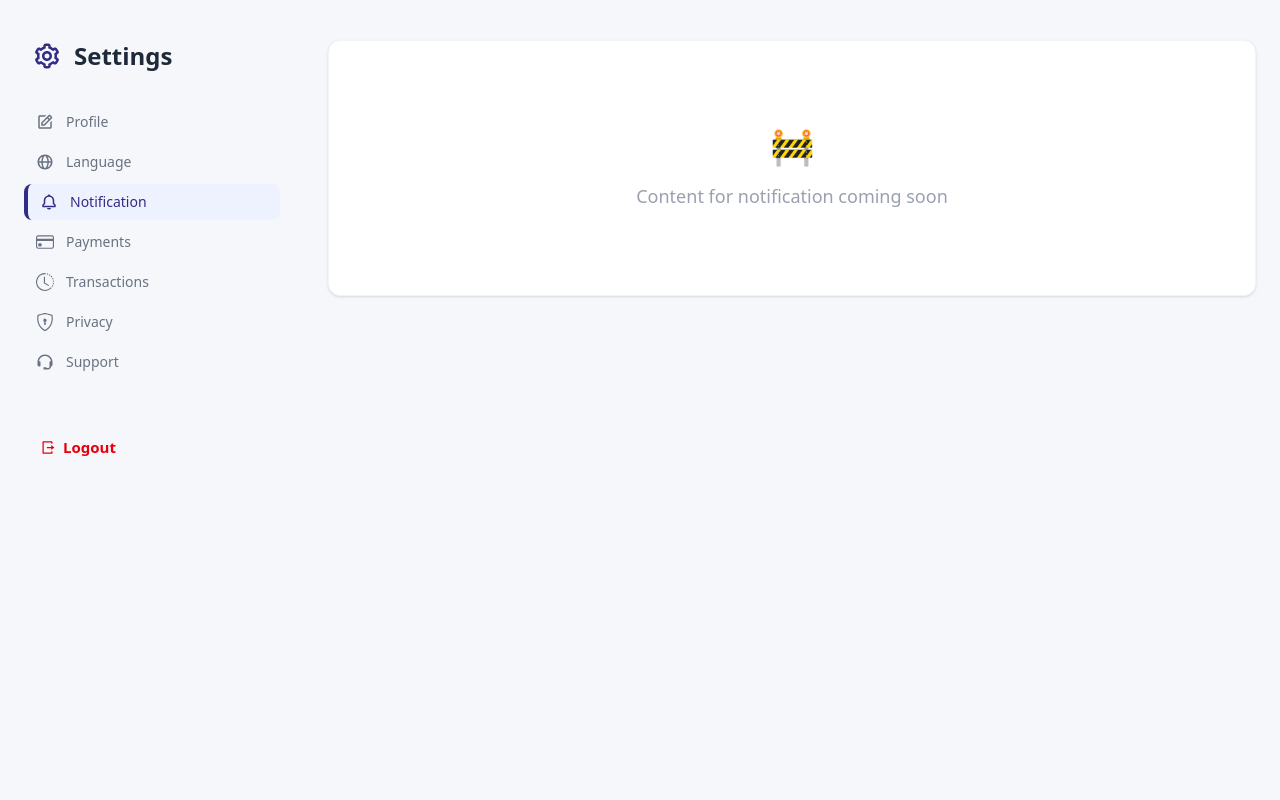
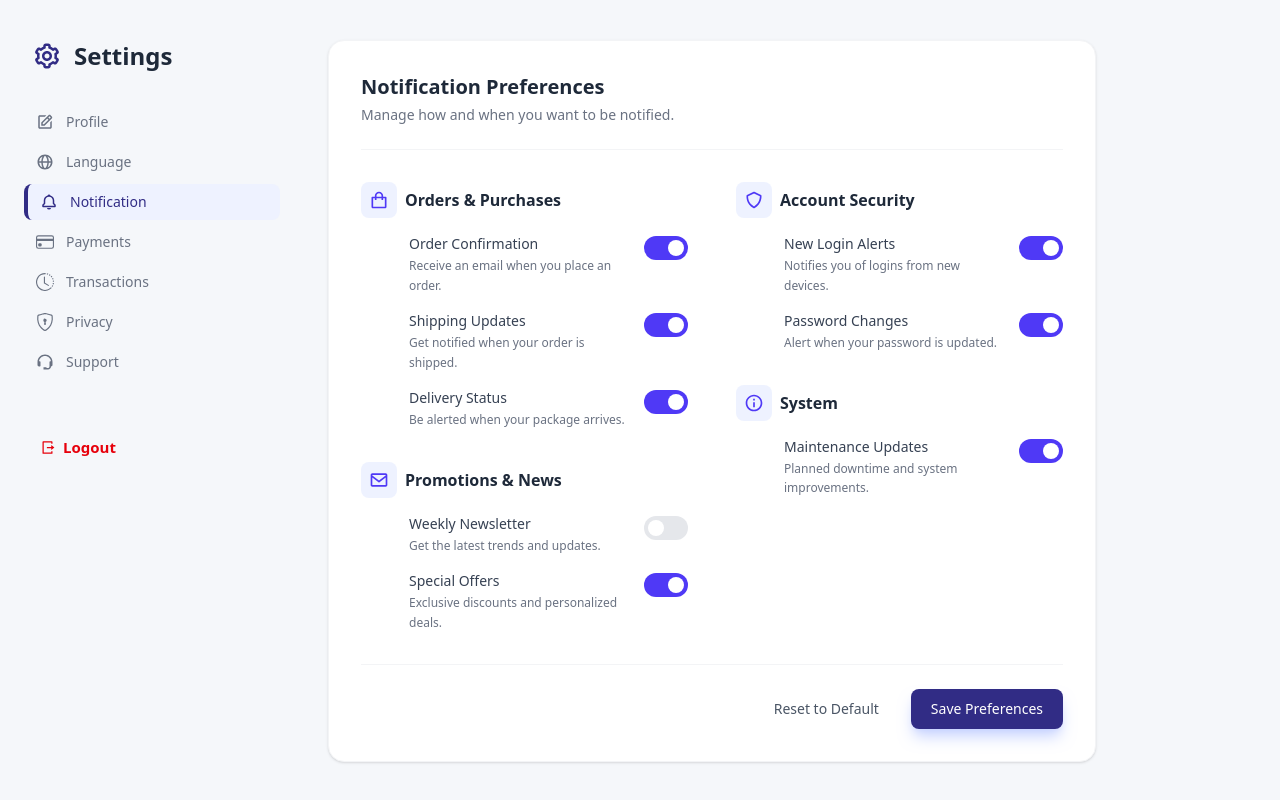
Before and after one commit to 4bjith/GroupProject-OnlineStore, a React (Vite) app in the folder Frontend-main/: page /settings in a window 1280 px wide. Both pictures are taken after a click on the button "Notification". Built offline with nearby package versions, Linux system fonts and the light colour scheme.

Commit message:
notification settings created ui only

```diff
--- /dev/null
+++ b/Frontend-main/src/components/Notification.jsx
@@ -0,0 +1,161 @@
+import React, { useState } from 'react';
+import { BiBell, BiEnvelope, BiShoppingBag, BiShield, BiInfoCircle } from 'react-icons/bi';
+
+const Notification = () => {
+    // Mock state for UI demonstration
+    const [settings, setSettings] = useState({
+        // Order Updates
+        orderConfirmation: true,
+        orderShipped: true,
+        orderDelivered: true,
+
+        // Account Activity
+        loginAlert: true,
+        passwordChange: true,
+
+        // Promotions
+        newsletter: false,
+        specialOffers: true,
+
+        // System
+        maintenance: true,
+    });
+
+    const handleToggle = (key) => {
+        setSettings(prev => ({ ...prev, [key]: !prev[key] }));
+    };
+
+    const Toggle = ({ active, onClick }) => (
+        <button
+            onClick={onClick}
+            className={`relative inline-flex h-6 w-11 items-center rounded-full transition-colors focus:outline-none focus:ring-2 focus:ring-indigo-500 focus:ring-offset-2 ${active ? 'bg-indigo-600' : 'bg-gray-200'
+                }`}
+        >
+            <span
+                className={`inline-block h-4 w-4 transform rounded-full bg-white transition-transform ${active ? 'translate-x-6' : 'translate-x-1'
+                    }`}
+            />
+        </button>
+    );
+
+    const Section = ({ title, icon: Icon, children }) => (
+        <div className="mb-8 last:mb-0">
+            <div className="flex items-center gap-2 mb-4">
+                <div className="p-2 bg-indigo-50 rounded-lg text-indigo-600">
+                    <Icon size={20} />
+                </div>
+                <h3 className="text-base font-bold text-gray-800">{title}</h3>
+            </div>
+            <div className="space-y-4 pl-0 md:pl-12">
+                {children}
+            </div>
+        </div>
+    );
+
+    const Item = ({ label, description, stateKey }) => (
+        <div className="flex items-start justify-between group">
+            <div className="pr-4">
+                <p className="text-sm font-medium text-gray-700 group-hover:text-indigo-900 transition-colors">
+                    {label}
+                </p>
+                <p className="text-xs text-gray-500 mt-0.5 leading-relaxed">
+                    {description}
+                </p>
+            </div>
+            <div className="flex-shrink-0 pt-0.5">
+                <Toggle
+                    active={settings[stateKey]}
+                    onClick={() => handleToggle(stateKey)}
+                />
+            </div>
+        </div>
+    );
+
+    return (
+        <div className="bg-white rounded-2xl shadow-sm border border-gray-100 p-6 md:p-8 animate-in fade-in duration-500 max-w-3xl">
+            <div className="mb-8 border-b border-gray-100 pb-6">
+                <h2 className="text-xl font-bold text-gray-800 flex items-center gap-2">
+                    Notification Preferences
+                </h2>
+                <p className="text-sm text-gray-500 mt-1">
+                    Manage how and when you want to be notified.
+                </p>
+            </div>
+
+            <div className="grid grid-cols-1 md:grid-cols-2 gap-x-12 gap-y-8">
+                {/* Left Column */}
+                <div className="space-y-1">
+                    <Section title="Orders & Purchases" icon={BiShoppingBag}>
+                        <Item
+                            label="Order Confirmation"
+                            description="Receive an email when you place an order."
+                            stateKey="orderConfirmation"
+                        />
+                        <Item
+                            label="Shipping Updates"
+                            description="Get notified when your order is shipped."
+                            stateKey="orderShipped"
+                        />
+                        <Item
+                            label="Delivery Status"
+                            description="Be alerted when your package arrives."
+                            stateKey="orderDelivered"
+                        />
+                    </Section>
+
+                    <div className="md:hidden h-px bg-gray-100 my-4" /> {/* Mobile divider */}
+
+                    <Section title="Promotions & News" icon={BiEnvelope}>
+                        <Item
+                            label="Weekly Newsletter"
+                            description="Get the latest trends and updates."
+                            stateKey="newsletter"
+                        />
+                        <Item
+                            label="Special Offers"
+                            description="Exclusive discounts and personalized deals."
+                            stateKey="specialOffers"
+                        />
+                    </Section>
+                </div>
+
+                {/* Right Column */}
+                <div className="space-y-1">
+                    <Section title="Account Security" icon={BiShield}>
+                        <Item
+                            label="New Login Alerts"
+                            description="Notifies you of logins from new devices."
+                            stateKey="loginAlert"
+                        />
+                        <Item
+                            label="Password Changes"
+                            description="Alert when your password is updated."
+                            stateKey="passwordChange"
+                        />
+                    </Section>
+
+                    <div className="md:hidden h-px bg-gray-100 my-4" /> {/* Mobile divider */}
+
+                    <Section title="System" icon={BiInfoCircle}>
+                        <Item
+                            label="Maintenance Updates"
+                            description="Planned downtime and system improvements."
+                            stateKey="maintenance"
+                        />
+                    </Section>
+                </div>
+            </div>
+
+            <div className="mt-8 pt-6 border-t border-gray-100 flex justify-end gap-3">
+                <button className="px-5 py-2.5 text-sm font-medium text-gray-600 hover:text-gray-800 hover:bg-gray-50 rounded-lg transition-colors">
+                    Reset to Default
+                </button>
+                <button className="px-5 py-2.5 bg-indigo-900 hover:bg-indigo-800 text-white text-sm font-medium rounded-lg transition-colors shadow-lg shadow-indigo-200">
+                    Save Preferences
+                </button>
+            </div>
+        </div>
+    );
+};
+
+export default Notification;
--- a/Frontend-main/src/pages/Settings.jsx
+++ b/Frontend-main/src/pages/Settings.jsx
@@ -10,6 +10,7 @@ import Transaction from "../components/Transaction";
 import Privacy from "../components/Privacy";
 import Support from "../components/Support";
 import Language from "../components/Language";
+import Notification from "../components/Notification";
 
 /* ================= ICONS & MENU DATA ================= */
 const MENU_ITEMS = [
@@ -34,6 +35,8 @@ function Settings() {
         return <Profile />;
       case 'language':
         return <Language />;
+      case 'notification':
+        return <Notification />;
       case 'payments':
         return <AccountDetails />;
       case 'transactions':
```
